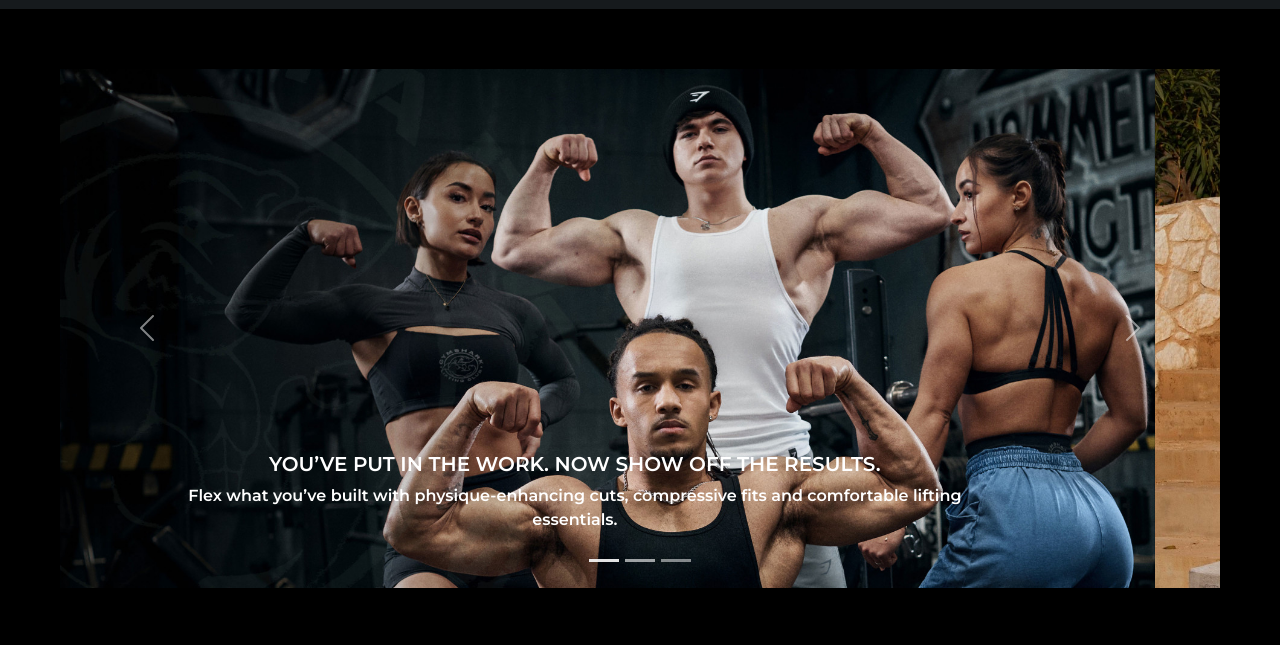
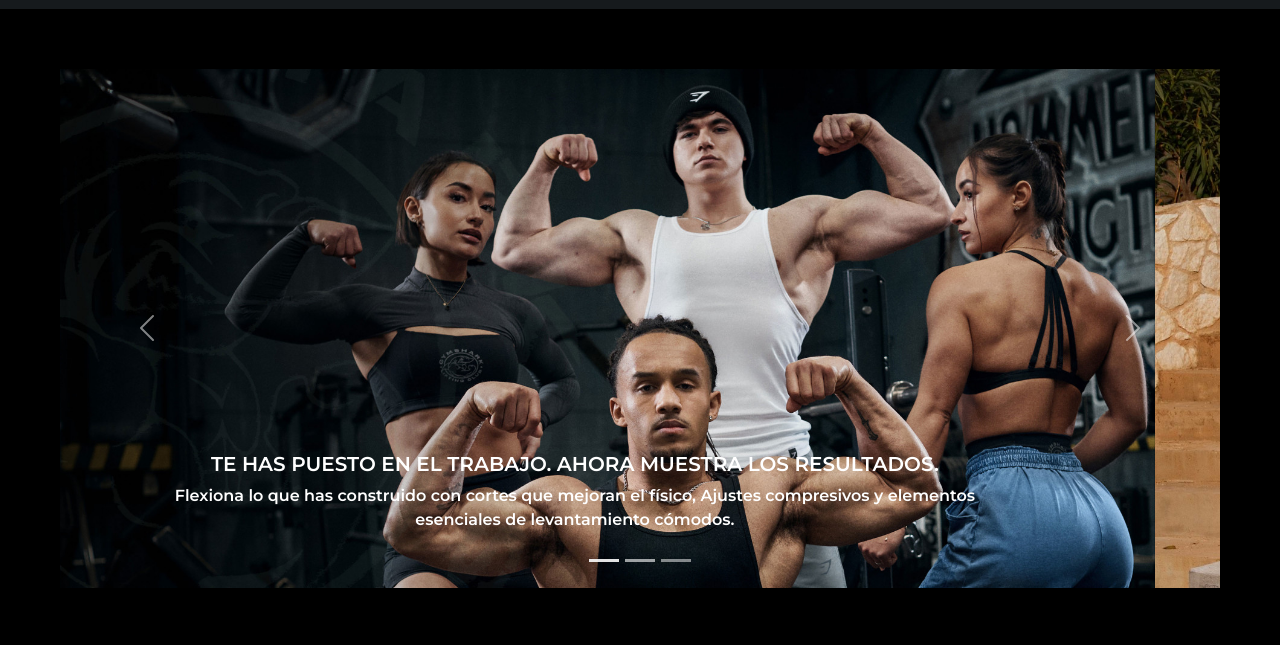
Before and after one commit to Gabriel-Maistruk/GYMShark-coder, a website: page index.html in a window 1280 px wide. Shown: the part 93-738 px from the top of the page. Drawn offline with nearby package versions, Linux system fonts and the light colour scheme.

Commit message:
Cambios Index

```diff
--- a/index.html
+++ b/index.html
@@ -63,10 +63,10 @@
                     <div class="carousel-item active">
                         <img src="./img/carrusel-one.jpg" class="d-block w-100" alt="imagen-de-carrusel">
                         <div class="carousel-caption d-none d-md-block">
-                            <h5>YOU’VE PUT IN THE WORK.
-                                NOW SHOW OFF THE RESULTS.</h5>
-                            <p>Flex what you’ve built with physique-enhancing cuts,
-                                compressive fits and comfortable lifting essentials.</p>
+                            <h5>TE HAS PUESTO EN EL TRABAJO.
+                                AHORA MUESTRA LOS RESULTADOS.</h5>
+                            <p>Flexiona lo que has construido con cortes que mejoran el físico,
+                                Ajustes compresivos y elementos esenciales de levantamiento cómodos.</p>
                         </div>
                     </div>
                     <div class="carousel-item">
```
